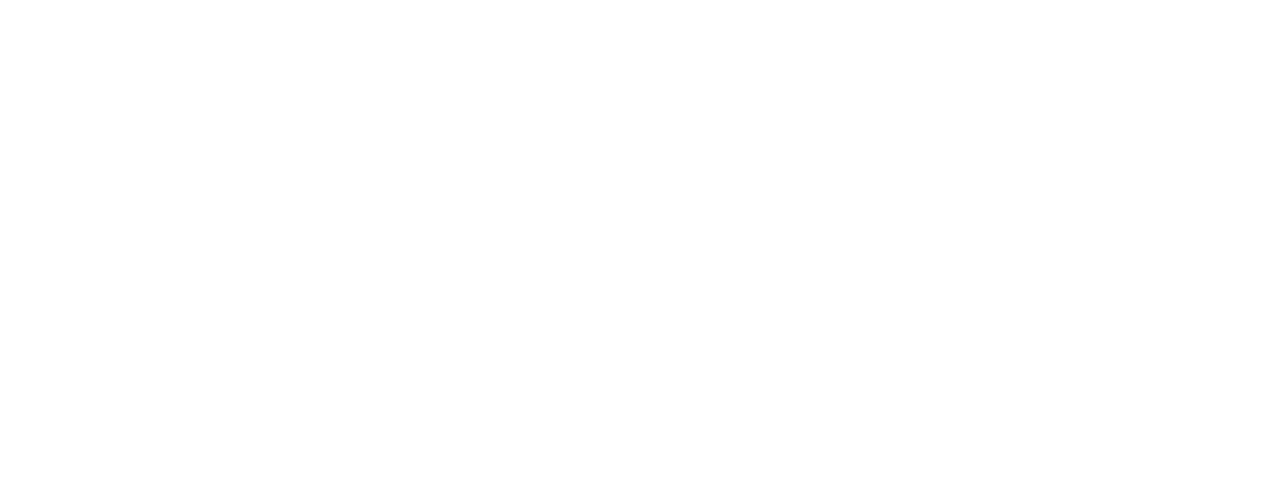
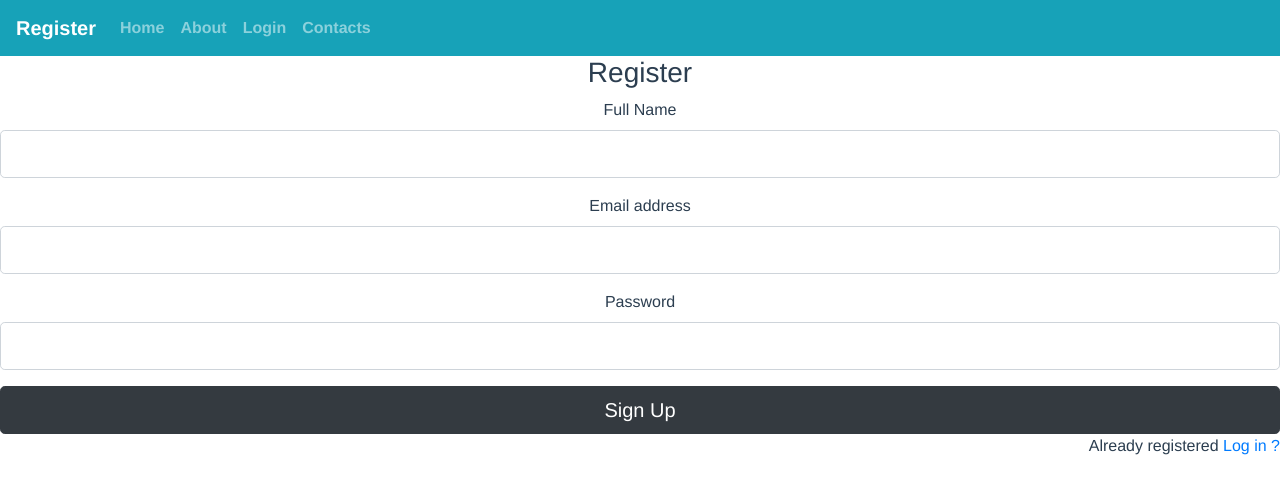
Before and after one commit to shaifalivashistha/Self_Tracker_Advanced, a Vue app in the folder frontend/myapp/: page /register in a window 1280 px wide. Shown: the top 494 px of the page. Built offline with nearby package versions, Linux system fonts and the light colour scheme.

Commit message:
Added Registration page

```diff
--- a/frontend/myapp/src/components/AboutPage.vue
+++ b/frontend/myapp/src/components/AboutPage.vue
@@ -4,6 +4,8 @@
       <b-navbar-brand href="/about">About</b-navbar-brand>
       <b-navbar-nav>
         <b-nav-item href="/">Home</b-nav-item>
+        <b-nav-item href="/register">Register</b-nav-item>
+        <b-nav-item href="/login">Login</b-nav-item>
         <b-nav-item href="#">Contacts</b-nav-item>
       </b-navbar-nav>
     </b-navbar>
--- a/frontend/myapp/src/components/HomePage.vue
+++ b/frontend/myapp/src/components/HomePage.vue
@@ -4,6 +4,8 @@
       <b-navbar-brand href="/">Home</b-navbar-brand>
       <b-navbar-nav>
         <b-nav-item href="/about">About</b-nav-item>
+        <b-nav-item href="/register">Register</b-nav-item>
+        <b-nav-item href="/login">Login</b-nav-item>
         <b-nav-item href="#">Contacts</b-nav-item>
       </b-navbar-nav>
     </b-navbar>
--- a/frontend/myapp/src/components/RegisterPage.vue
+++ b/frontend/myapp/src/components/RegisterPage.vue
@@ -0,0 +1,49 @@
+<template>
+  <div class="registerPage">
+    <b-navbar toggleable="md" type="dark" variant="info">
+      <b-navbar-brand href="/register">Register</b-navbar-brand>
+      <b-navbar-nav>
+        <b-nav-item href="/">Home</b-nav-item>
+        <b-nav-item href="/about">About</b-nav-item>
+        <b-nav-item href="/login">Login</b-nav-item>
+        <b-nav-item href="#">Contacts</b-nav-item>
+      </b-navbar-nav>
+    </b-navbar>
+    <form>
+      <h3>Register</h3>
+
+      <div class="form-group">
+        <label>Full Name</label>
+        <input type="text" class="form-control form-control-lg" />
+      </div>
+
+      <div class="form-group">
+        <label>Email address</label>
+        <input type="email" class="form-control form-control-lg" />
+      </div>
+
+      <div class="form-group">
+        <label>Password</label>
+        <input type="password" class="form-control form-control-lg" />
+      </div>
+
+      <button type="submit" class="btn btn-dark btn-lg btn-block">
+        Sign Up
+      </button>
+
+      <p class="forgot-password text-right">
+        Already registered
+        <router-link :to="{ name: 'login' }">Log in ?</router-link>
+      </p>
+    </form>
+  </div>
+</template>
+
+<script>
+export default {
+  name: "RegisterPage",
+  data() {
+    return {};
+  },
+};
+</script>
--- a/frontend/myapp/src/router/index.js
+++ b/frontend/myapp/src/router/index.js
@@ -3,6 +3,7 @@
 import HomeView from "../views/HomeView.vue";
 import LoginView from "../views/LoginView.vue";
 import AboutView from "../views/AboutView.vue";
+import RegisterView from "../views/RegisterView.vue";
 
 Vue.use(VueRouter);
 
@@ -22,6 +23,11 @@
     name: "login",
     component: LoginView,
   },
+  {
+    path: "/register",
+    name: "register",
+    component: RegisterView,
+  },
 ];
 
 const router = new VueRouter({
--- /dev/null
+++ b/frontend/myapp/src/views/RegisterView.vue
@@ -0,0 +1,17 @@
+<template>
+  <div class="home">
+    <RegisterPage></RegisterPage>
+  </div>
+</template>
+
+<script>
+// @ is an alias to /src
+import RegisterPage from "@/components/RegisterPage.vue";
+
+export default {
+  name: "RegisterView",
+  components: {
+    RegisterPage,
+  },
+};
+</script>
```
